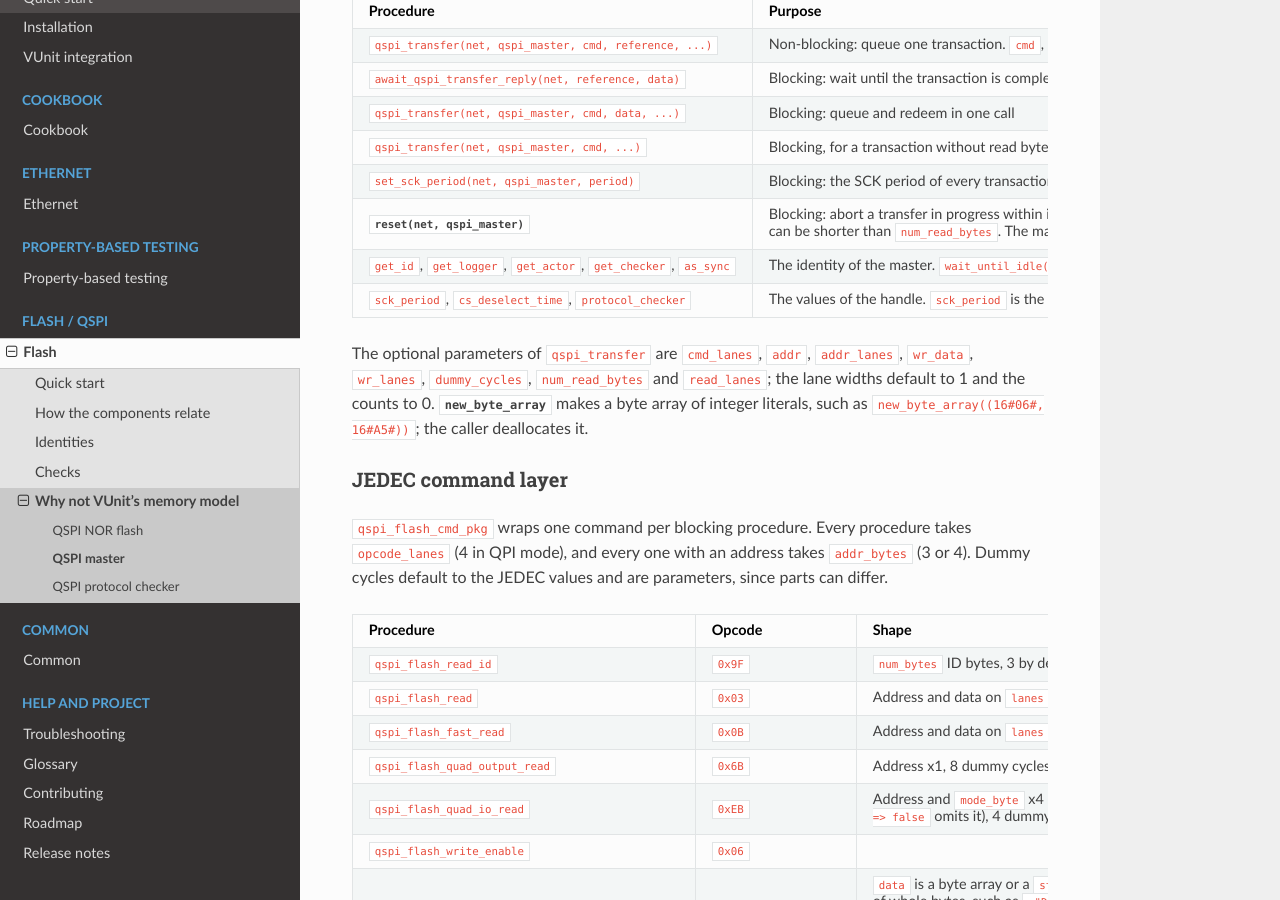
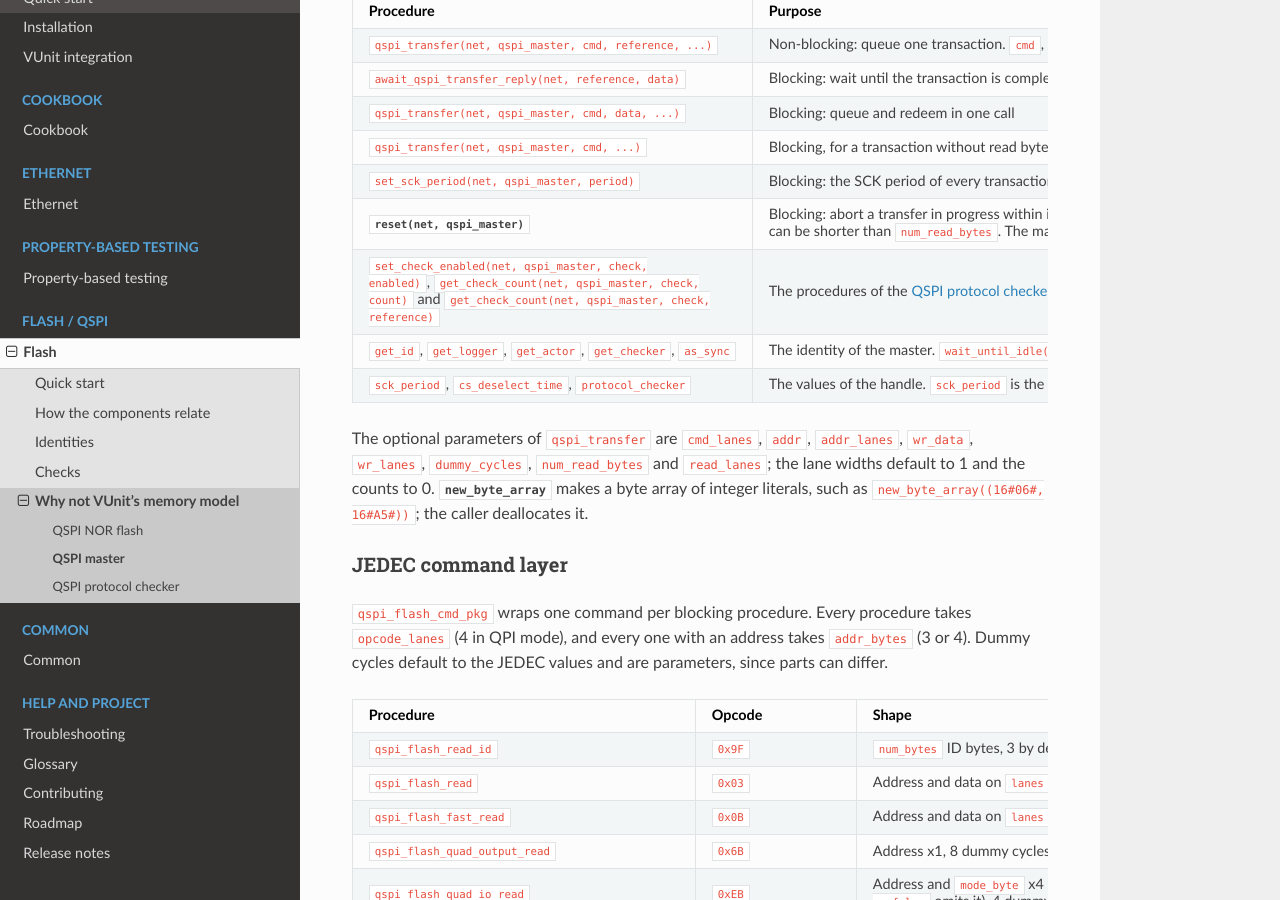
Before and after one commit to ru551n/awesome-vunit-vcs, a Sphinx documentation site: the page built from docs/flash/qspi_master.rst, in a window 1280 px wide and 900 px high, scrolled down 1848 px. Built offline with Sphinx 7.4.7 and the Read the Docs theme 3.1.0, drawn with Linux system fonts in a browser that asks for light colours; some of the changed text lies outside the part shown.

Commit message:
Let the flash and the QSPI master forward the protocol check procedures
set_check_enabled(net, handle, check, enabled) and get_check_count(net,
handle, check, count) and (net, handle, check, reference) now take a flash
or a QSPI master and act on the protocol checker it owns, so a testbench no
longer has to write protocol_checker(flash). A VC without a protocol checker
reports "<id> has no protocol checker" as a check failure on its checker;
the blocking get_check_count then returns 0 and the reference is null_msg.

tb_flash uses the forwarding form, and the VCI tests of the flash and the
master check forwarding, switching a rule off and on through the VC, and the
VC without a protocol checker. The tests that a protocol checker is a child
of its VC keep the direct protocol_checker(handle) form.

Co-Authored-By: Claude Opus 5 (1M context) <noreply@anthropic.com>
Claude-Session: https://claude.ai/code/session_01846z9LGpF2PiS5xXA9qXUX

```diff
--- a/docs/flash/qspi_flash.rst
+++ b/docs/flash/qspi_flash.rst
@@ -527,6 +527,11 @@ Configuration and state
    * - ``flash_wait_until_ready(net, flash, timeout)``
      - Blocking: wait until a busy time the component started is over. ``timeout`` defaults to 1 min,
        longer than the default ``t_ce``; a timeout is a failure
+   * - ``set_check_enabled(net, flash, check, enabled)``, ``get_check_count(net, flash, check, count)``
+       and ``get_check_count(net, flash, check, reference)``
+     - The procedures of the :doc:`qspi_protocol_checker` for the protocol checker of the flash. A flash
+       without one reports ``<id> has no protocol checker`` as a check failure on its checker; the
+       blocking ``get_check_count`` then returns 0, and the reference is ``null_msg``
    * - :vhdl:`reset(net, flash) <flash_pkg.reset>`
      - Blocking: return to standby, as a power-on reset. Status registers, WEL, addressing and QPI
        mode, continuous read, deep power-down and the status register protection return to their
--- a/docs/flash/qspi_master.rst
+++ b/docs/flash/qspi_master.rst
@@ -150,6 +150,11 @@ Transactions
        deselect time. The callers of those transfers get replies: the bytes read before the abort, or
        none for a dropped transfer, so ``data`` can be shorter than ``num_read_bytes``. The master logs
        them at level info. It works while the far end is stuck, since the master drives the clock
+   * - ``set_check_enabled(net, qspi_master, check, enabled)``, ``get_check_count(net, qspi_master, check, count)``
+       and ``get_check_count(net, qspi_master, check, reference)``
+     - The procedures of the :doc:`qspi_protocol_checker` for the protocol checker of the master. A master
+       without one reports ``<id> has no protocol checker`` as a check failure on its checker; the
+       blocking ``get_check_count`` then returns 0, and the reference is ``null_msg``
    * - ``get_id``, ``get_logger``, ``get_actor``, ``get_checker``, ``as_sync``
      - The identity of the master. ``wait_until_idle(net, as_sync(qspi_master))`` waits for every
        queued transaction
@@ -238,8 +243,8 @@ Checks
 Statistics notes
 ----------------
 
-The master keeps no statistics. With a protocol checker, ``get_check_count`` on
-``protocol_checker(master)`` counts violations per rule.
+The master keeps no statistics. With a protocol checker, ``get_check_count(net, master, check,
+count)`` counts violations per rule.
 
 Python backend
 --------------
--- a/docs/flash/qspi_protocol_checker.rst
+++ b/docs/flash/qspi_protocol_checker.rst
@@ -157,6 +157,9 @@ Procedures
    * - ``t_sck_min`` to ``t_chdx``, ``limit(protocol_checker, check)``
      - The limits the handle was created with
 
+A flash or a QSPI master that owns a protocol checker has the same ``set_check_enabled`` and
+``get_check_count`` procedures, which act on that checker.
+
 Checks
 ------
 
--- a/docs/release_notes/unreleased.rst
+++ b/docs/release_notes/unreleased.rst
@@ -153,3 +153,5 @@ Breaking changes
   checker of the VC, as for the Ethernet VCs, instead of a failure on its logger.
 * Flash: two flashes with the same id, which would share one Python backend, are a failure on the
   logger of the second, as for the Ethernet VCs.
+* Flash: ``set_check_enabled`` and ``get_check_count``, blocking and with a reference, also take a
+  flash or a QSPI master and act on the protocol checker it owns.
```
Also changed, not shown: docs/flash/index.rst (+5 -3 lines), 5 other files.
